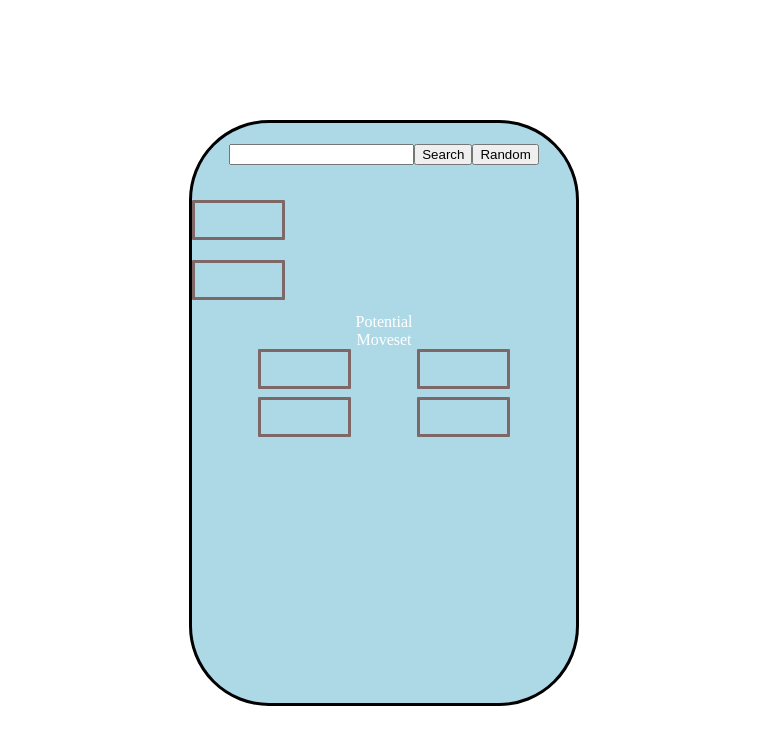
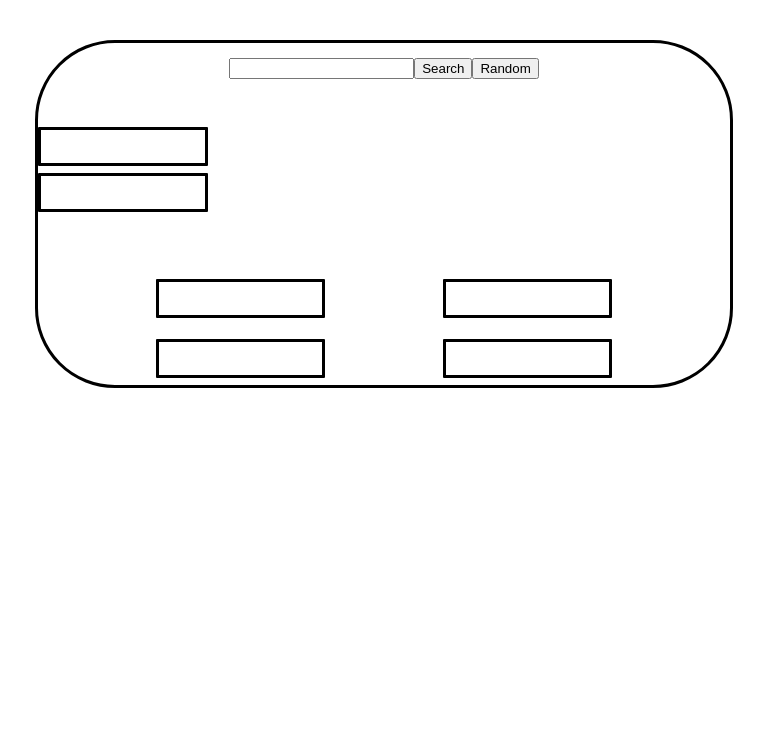
Before and after one commit to monishprojs/pokeApp, a React (Create React App) app: page / in a window 768 px wide. Shown: the top 744 px of the page. Built offline with nearby package versions, Linux system fonts and the light colour scheme; no server answers.

Commit message:
styling changes

```diff
--- a/src/components/mons.css
+++ b/src/components/mons.css
@@ -8,7 +8,6 @@ body {
     margin-top: 15vh;
     padding-top: 5%;
     text-align: center;
-    background-color: lightblue;
     color: white;
     width: 50vw;
     height: 70vh;
@@ -23,24 +22,30 @@ body {
 }
 
 .name {
-    margin-top: 2%;
     margin-bottom: 2%;
+    font-size: 1.5rem;
 }
 
 .type {
     border-style: solid;
     border-radius: 1px;
-    border-color: rgb(125, 103, 103);
+    border-color: black;
     width: fit-content;
     font-family: Miltonian;
     padding: 5px;
     width: 10vw;
     height: 3vh;
     font-size: 1rem;
+    margin-bottom: 2%;
+}
+
+.desc {
+    font-size: 1.25rem;
 }
 
 .cap {
     border: none;
+    font-size: 1.25rem;
 }
 
 .row {
@@ -48,3 +53,34 @@ body {
     justify-content: space-evenly;
     margin-top: 2%;
 }
+
+@media(max-width: 480px) {
+    .info {
+        margin-top: 5vh;
+        padding-top: 20%;
+        width: 90vw;
+        height: 80vh;
+    }
+
+    .type {
+        width: 30vw;
+        font-size: 1rem;
+        margin-bottom: 4%;
+    }
+}
+
+@media(min-width: 480px) and (max-width: 844px) {
+    .info {
+        margin-top: 5vh;
+        padding-top: 2%;
+        width: 90vw;
+        height: fit-content;
+    }
+
+    .type {
+        width: 20vw;
+        height: 3vw;
+        font-size: 1rem;
+        margin-bottom: 1%;
+    }
+}
--- a/src/components/mons.tsx
+++ b/src/components/mons.tsx
@@ -194,6 +194,7 @@ function Mon() {
     return (
         <div className='container'>
             <div className='info' id='info'>
+
                 <div>
                     <input type="text" id="name" />
                     <button onClick={() => getData(getValue("name")!)}>Search</button>
@@ -211,16 +212,16 @@ function Mon() {
                 <div className='type' id="type0">
                     {type0}
                 </div>
-                &nbsp;&nbsp;&nbsp;&nbsp;&nbsp;&nbsp;
+
                 <div className='type' id="type1">
                     {type1}
                 </div>
-                <div>
+                <div className='desc'>
                     {flavor}
                 </div>
                 <div className="row">
                     <div className='type cap'>
-                        Potential Moveset
+                        Potential Moveset:
                     </div>
                 </div>
                 <div className="row">
```
